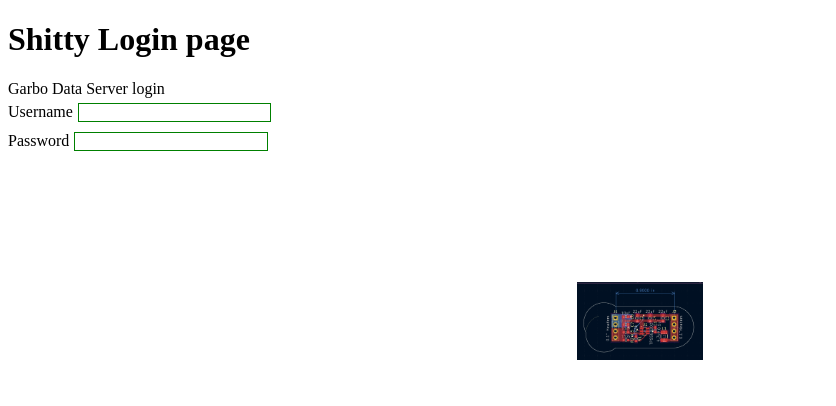
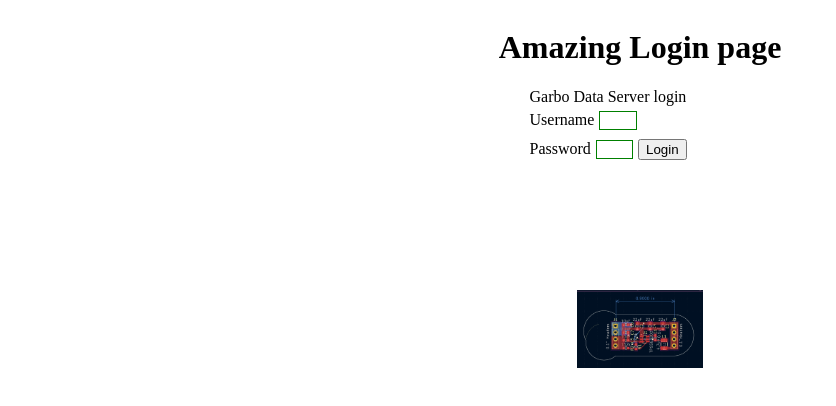
Before and after one commit to MST-Solar-Car-Team/TelemetryFrontend, a Vue app: page / in a window 1280 px wide. Shown: the top 406 px of the page, without its empty margins (0-836 px from the left). Built offline with nearby package versions, Linux system fonts and the light colour scheme.

Commit message:
Added login routing and basic auth

```diff
--- a/index.html
+++ b/index.html
@@ -4,7 +4,7 @@
     <meta charset="UTF-8">
     <link rel="icon" href="/favicon.ico">
     <meta name="viewport" content="width=device-width, initial-scale=1.0">
-    <title>Vite App</title>
+    <title>Solar Car Dashboard</title>
   </head>
   <body>
     <div id="app"></div>
--- a/package.json
+++ b/package.json
@@ -12,7 +12,8 @@
     "preview": "vite preview"
   },
   "dependencies": {
-    "vue": "^3.5.18"
+    "vue": "^3.5.18",
+    "vue-router": "^4.5.1"
   },
   "devDependencies": {
     "@vitejs/plugin-vue": "^6.0.1",
--- a/src/App.vue
+++ b/src/App.vue
@@ -1,46 +1,15 @@
-<script setup></script>
-
 <template>
-  <h1>Shitty Login page</h1>
-  <form>
-    Garbo Data Server login <br>
-    <label for="username">Username</label>
-    <input
-      type="text"
-      id="usernameBox"
-      name="username"
-      required
-      minlength="4"
-      maxlength="8"
-      size="10" /> <br>
-    <label for="pwd">Password</label>
-    <input
-      type="password"
-      id="pwd"
-      name="pwd"
-      required
-      minlength="4"
-      maxlength="8"
-      size="10" />
-  </form>
-  <img id="devLogo" src= "./images/devArt.png" alt="100% the Solar Car logo" width="10%" class="center">
+  <router-view />
 </template>
 
-<style scoped>
-  input {
-  width: 15%;
-  border: 1px solid green;
-  padding: 1px;
-  margin: 5px;
-  text-align: center;
+<script setup>
+
+</script>
+
+<style>
+#app {
+    display: flex;
+    flex-direction: column;
+    align-items: center;
 }
- .center {
-  display: block;
-  margin-top: 10%;
-  margin-left: auto;
-  margin-right: auto;
-  }</style>
-
-<script>
-  export default {}
-</script>
+</style>
--- /dev/null
+++ b/src/dashboard.vue
@@ -0,0 +1,75 @@
+<script setup>
+
+import { ref } from 'vue';
+import { useRouter } from 'vue-router';
+
+const router = useRouter();
+
+const logout = () => {
+  localStorage.removeItem('token');
+  router.push('/');
+}
+
+const randomSize = (e) => {
+  e.target.style.width = Math.floor(Math.random() * 100) + '%';
+}
+
+</script>
+
+<template>
+  <h1>Fantastic Dashboard</h1>
+  <form>
+    Garbo Data Server dashboard <br>
+    <label for="username">Username</label>
+    <input
+      type="text"
+      id="usernameBox"
+      name="username"
+      required
+      minlength="4"
+      maxlength="8"
+      size="10" /> <br>
+    <label for="pwd">Password</label>
+    <input
+      type="password"
+      id="pwd"
+      name="pwd"
+      required
+      minlength="4"
+      maxlength="8"
+      size="10" />
+  </form>
+  <img id="devLogo" @click="randomSize" src= "./images/devArt.png" alt="100% the Solar Car logo" width="10%" class="center">
+  <button type="button" @click="logout">Logout</button>
+</template>
+
+<style scoped>
+
+form {
+  background-color: pink;
+  width: min-content;
+  min-width: 30%;
+  border-style: dashed;
+  border-color: greenyellow;
+  border-width: 5px;
+  border-radius: 20px;
+  text-align: center;
+}
+
+  input {
+  width: 70%;
+  border: 1px solid green;
+  padding: 1px;
+  margin: 5px;
+  text-align: center;
+}
+ .center {
+  display: block;
+  margin-top: 10%;
+  margin-left: auto;
+  margin-right: auto;
+  }</style>
+
+<script>
+  export default {}
+</script>
--- /dev/null
+++ b/src/login.vue
@@ -0,0 +1,61 @@
+<script setup>
+import { ref } from 'vue';
+
+import { useRouter } from 'vue-router';
+
+const router = useRouter();
+
+const username = ref('');
+const password = ref('');
+
+const login = () => {
+  localStorage.setItem('token', 'your_token_here');
+  router.push('/dashboard');
+};
+</script>
+
+<template>
+  <h1>Amazing Login page</h1>
+  <form>
+    Garbo Data Server login <br>
+    <label for="username">Username</label>
+    <input
+      type="text"
+      id="usernameBox"
+      name="username"
+      required
+      minlength="4"
+      maxlength="8"
+      size="10" /> <br>
+    <label for="pwd">Password</label>
+    <input
+      type="password"
+      id="pwd"
+      name="pwd"
+      required
+      minlength="4"
+      maxlength="8"
+      size="10" />
+      <button type="button" @click="login">Login</button>
+  </form>
+  <img id="devLogo" src= "./images/devArt.png" alt="100% the Solar Car logo" width="10%" class="center">
+</template>
+
+<style scoped>
+  input {
+  width: 15%;
+  border: 1px solid green;
+  padding: 1px;
+  margin: 5px;
+  text-align: center;
+}
+ .center {
+  display: block;
+  margin-top: 10%;
+  margin-left: auto;
+  margin-right: auto;
+  }</style>
+
+<script>
+  export default {}
+</script>
--- a/src/main.js
+++ b/src/main.js
@@ -1,4 +1,7 @@
 import { createApp } from 'vue'
 import App from './App.vue'
+import router from './router'
 
-createApp(App).mount('#app')
+createApp(App)
+  .use(router)
+  .mount('#app')
--- /dev/null
+++ b/src/router.js
@@ -0,0 +1,26 @@
+import { createRouter, createWebHistory } from 'vue-router'
+import Login from './login.vue'
+import Dashboard from './dashboard.vue'
+
+// You can later switch components to lazy-loaded if needed:
+// const Dashboard = () => import('./dashboard.vue')
+
+const routes = [
+  { path: '/', component: Login, meta: { noAuth: true } },
+  { path: '/dashboard', component: Dashboard, meta: { requiresAuth: true } },
+]
+
+const router = createRouter({
+  history: createWebHistory(), // Uses normal history API (clean URLs)
+  routes,
+})
+
+router.beforeEach((to, _from, next) => {
+  const authed = !!localStorage.getItem("token");
+  if (to.meta.requiresAuth && !authed) next({ path: "/" });
+  else if (to.meta.noAuth && authed) next({ path: "/dashboard" });
+  else next();
+});
+
+
+export default router
--- a/vite.config.js
+++ b/vite.config.js
@@ -8,7 +8,6 @@ import vueDevTools from 'vite-plugin-vue-devtools'
 export default defineConfig({
   plugins: [
     vue(),
-    vueDevTools(),
   ],
   resolve: {
     alias: {
```
Also changed, not shown: 1 other file (tests, documents, lock files or other folders).
